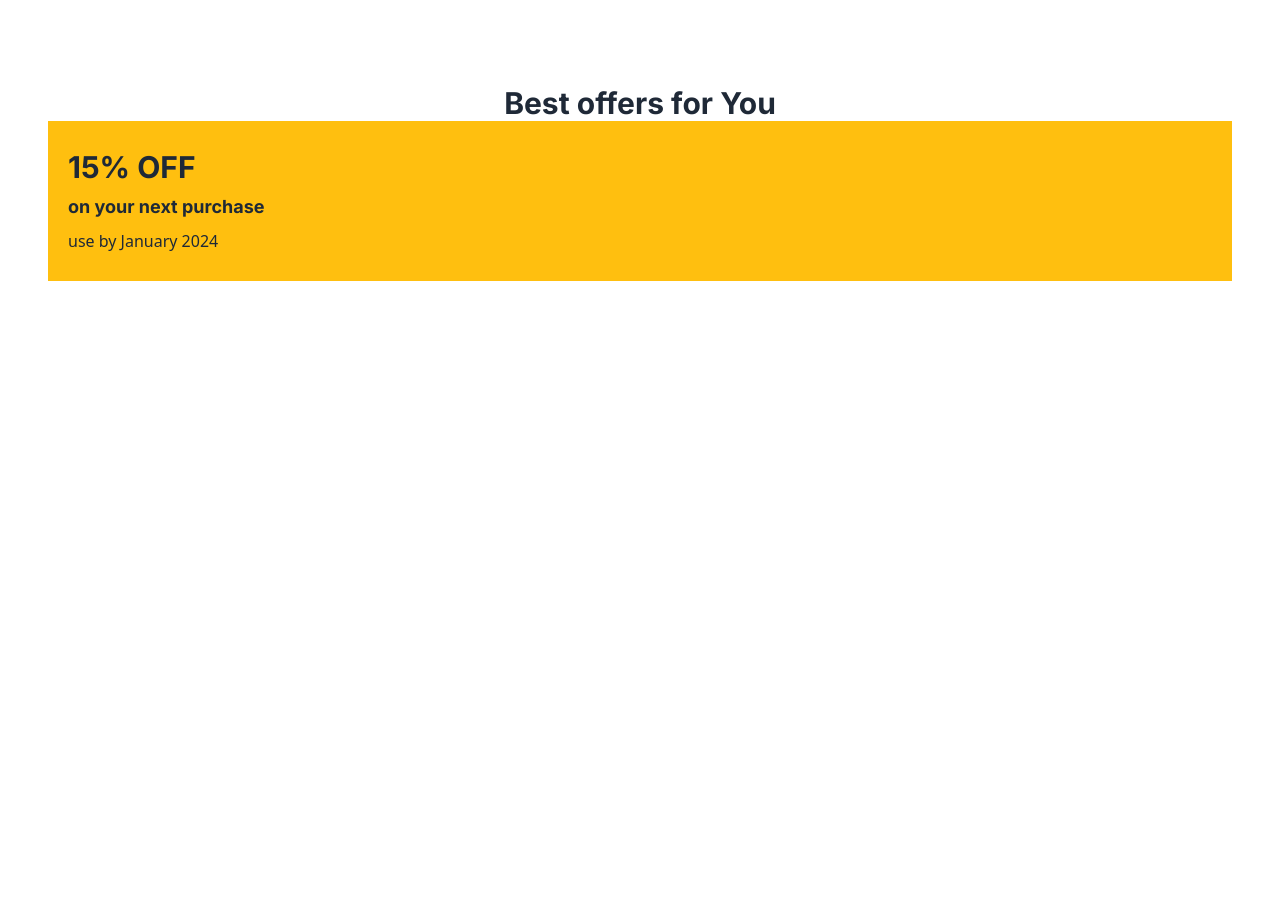
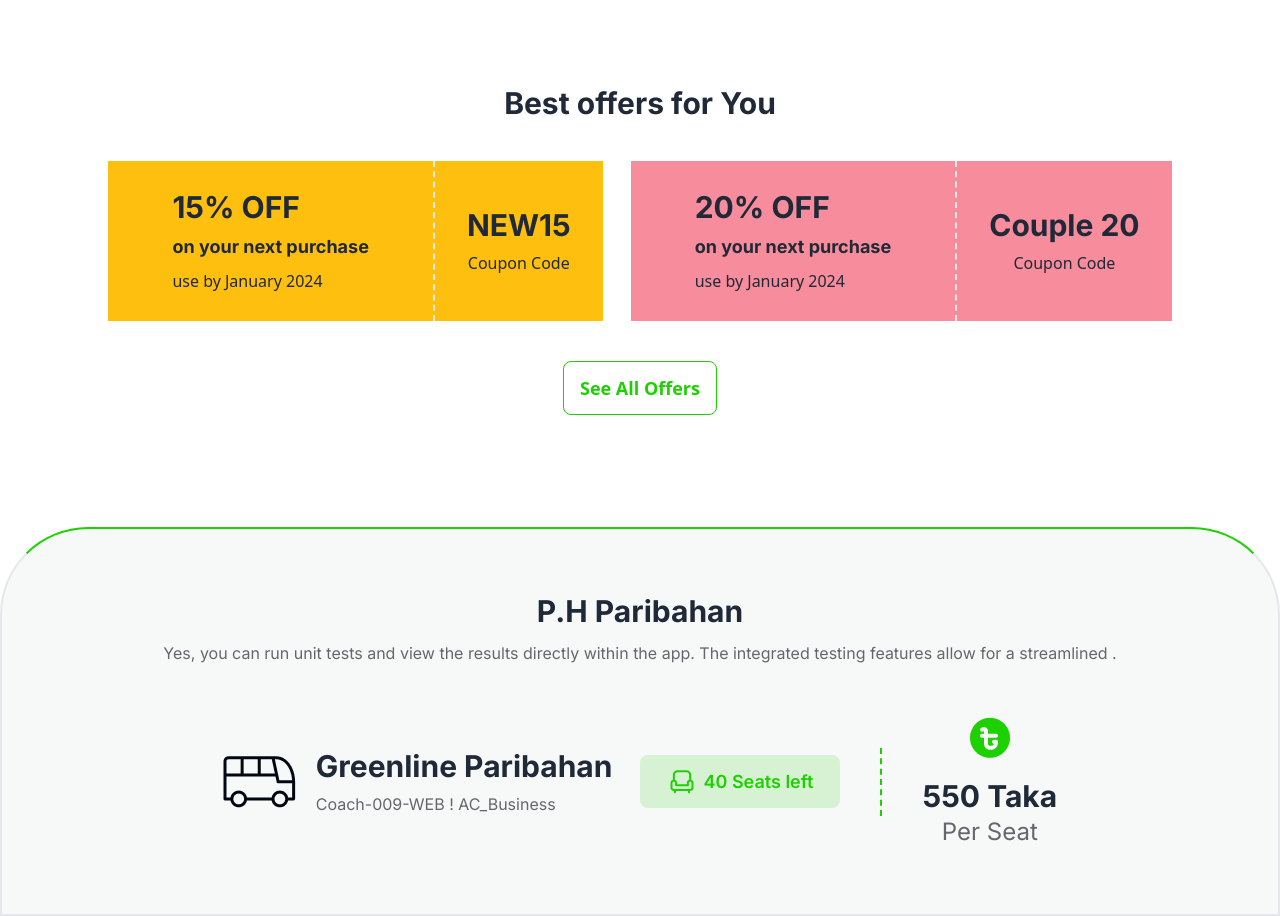
Before and after one commit to lilycm/dom-second-assignment, a plain HTML site: page index.html in a window 1280 px wide. Shown: the part 863-1779 px from the top of the page. Before the commit the page ends 1144 px from the top, so only its background shows below. Drawn offline with nearby package versions, Linux system fonts and the light colour scheme.

Commit message:
added offers section

```diff
--- a/index.html
+++ b/index.html
@@ -102,15 +102,83 @@
     </header>
 
     <!-- main section start -->
-    <main class="container mt-20 lg:px-12">
-        <section class="">
+    <main class="container mt-20">
+        <section class="lg:px-12">
             <h2 class="text-3xl text-center font-bold font-inter">Best offers for You</h2>
 
-            <div>
-                <div class="space-y-2 bg-[#FFBF0F] px-5 py-7 ">
-                    <h2 class="font-inter text-3xl font-bold #030712CC offer">15% OFF</h2>
-                    <p class="text-lg font-bold font-inter #030712CC">on your next purchase</p>
-                    <p class="text-base #03071280">use by January 2024</p>
+            <div class="flex lg:flex-row flex-col items-center justify-center gap-7">
+                <div class="flex lg:flex-row flex-col mt-10">
+                    <div class="space-y-2 bg-[#FFBF0F] px-16 py-7 offer border-r-2 border-dashed">
+                        <h2 class="font-inter text-3xl font-bold #030712CC">15% OFF</h2>
+                        <p class="text-lg font-bold font-inter #030712CC">on your next purchase</p>
+                        <p class="text-base #03071280">use by January 2024</p>
+                    </div>
+                    <div class=" space-y-2 bg-[#FFBF0F] px-8 py-7 offer flex flex-col items-center justify-center">
+                        <h2 class="font-inter text-3xl font-bold #030712CC">NEW15</h2>
+                        <p class="text-base #03071280">Coupon Code</p>
+                    </div>
+                </div>
+                <div class="flex mt-10 lg:flex-row flex-col">
+                    <div class="space-y-2 bg-[#F78C9C] px-16 py-7 offer border-r-2 border-dashed">
+                        <h2 class="font-inter text-3xl font-bold #030712CC">20% OFF</h2>
+                        <p class="text-lg font-bold font-inter #030712CC">on your next purchase</p>
+                        <p class="text-base #03071280">use by January 2024</p>
+                    </div>
+                    <div class="space-y-2 bg-[#F78C9C] px-8 py-7 offer flex flex-col items-center justify-center">
+                        <h2 class="font-inter text-3xl font-bold #030712CC">Couple 20</h2>
+                        <p class="text-base #03071280">Coupon Code</p>
+                    </div>
+                </div>
+            </div>
+
+            <div class="text-center mt-10">
+                <button
+                    class="border rounded-lg border-[#1DD100] px-4 py-3 text-inter text-lg font-bold text-[#1DD100]">See
+                    All Offers</button>
+            </div>
+        </section>
+        <section class=" mt-10 bg-[#F7F8F8] lg:mt-28 py-8 lg:py-16 rounded-t-[88px] border-2 border-t-[#1DD100]">
+            <div class="text-center space-y-3">
+                <h1 class="text-3xl font-inter font-bold ">P.H Paribahan</h1>
+                <p class="text-[#03071299] text-base font-normal font-inter w-9/12 mx-auto">Yes, you can run unit tests
+                    and view the results directly within the app. The integrated testing features allow for a
+                    streamlined .</p>
+            </div>
+            <div class="lg:px-12 mt-12">
+                <div class="flex lg:flex-row flex-col items-center justify-center">
+                    <div>
+                        <div class="flex flex-col lg:flex-row gap-7 justify-center items-center border-r-2 border-[#1DD100] border-dashed px-10">
+                            <div class="flex flex-col lg:flex-row items-center gap-5 justify-center">
+                                <div>
+                                    <img src="images/bus-logo.png" alt="">
+                                </div>
+                                <div class="space-y-2 lg:text-start text-center">
+                                    <h1 class="text-3xl font-bold font-inter ">Greenline Paribahan</h1>
+                                    <p class="font-inter text-base font-normal text-[#03071299]">Coach-009-WEB !
+                                        AC_Business
+                                    </p>
+                                </div>
+                            </div>
+                            <div
+                                class="w-[200px] bg-[#1DD10026] flex gap-2 px-3 py-3 rounded-lg justify-center items-center">
+                                <img src="images/seat-green.png" alt="">
+                                <h4 class="text-lg font-semibold font-inter text-[#1DD100]"><span
+                                        id="total-seat">40</span>
+                                    Seats left</h4>
+                            </div>
+                        </div>
+
+                        <div class="rounded-xl bg-[#F7F8F8]">
+
+                        </div>
+                    </div>
+                    <div class="flex flex-col items-center space-y-4 px-10">
+                        <img src="images/fare.png" alt="">
+                        <div class="text-center">
+                            <h1 class="text-3xl font-bold font-inter">550 Taka</h1>
+                            <p class="text-[24px] font-inter text-[#03071299]">Per Seat</p>
+                        </div>
+                    </div>
                 </div>
             </div>
         </section>
--- a/style/style.css
+++ b/style/style.css
@@ -4,6 +4,3 @@
 .font-raleway{
     font-family: "Raleway", sans-serif;
 }
-.offer{
-    border-radius: 20px;
-}
```
